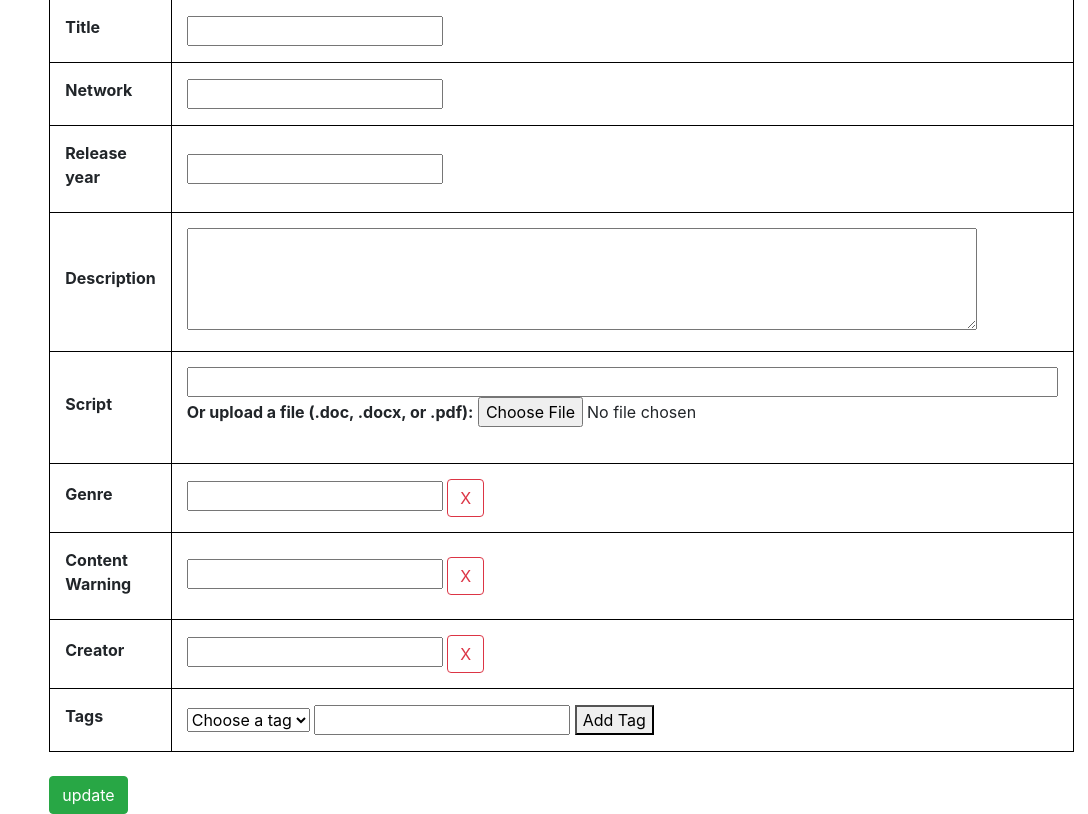
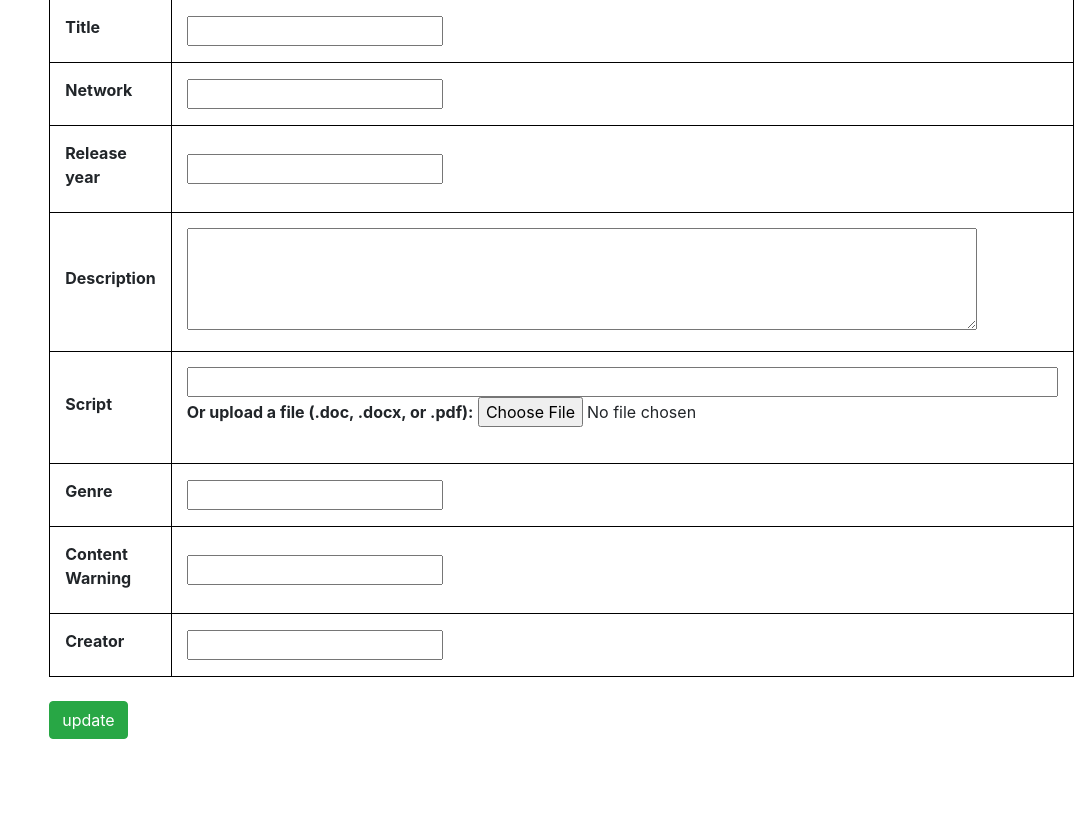
Before and after one commit to chloeymoon/cs304-shows-and-tel, a Flask app: template templates/edit.html in a window 1320 px wide. Shown: the part 335-1149 px from the top of the page, without its empty margins (232-1320 px from the left). After the commit the page ends 1074 px from the top, so only its background shows below. Run offline with Flask 2, Linux system fonts and the light colour scheme; the template is opened without the code that fills it, so the values that code supplies are empty; some libraries are stand-ins or nearby versions.

Commit message:
fixed bug in edit

```diff
--- a/app.py
+++ b/app.py
@@ -135,7 +135,7 @@ def edit(sid):
         newnetwork = request.form['show-network']
         newyear = request.form['show-release']
         newdesc = request.form['show-description']
-        newscript = request.form['script']
+        newscript = request.form['show-script']
         try:
             newfile = request.files['file']
         except:
@@ -219,7 +219,6 @@ def login():
                 flash('successfully logged in as '+username)
                 session['username'] = username
                 session['logged_in'] = True
-                #### change this later
                 return redirect(url_for('index'))
             else:
                 flash('login incorrect. Try again or join')
--- a/templates/edit.html
+++ b/templates/edit.html
@@ -52,7 +52,6 @@
           {% if not genres %}
           <tr>
             <td><label for="emptyGenre">Genre</label></td><td><input name="show-genres" value="" id="emptyGenre">
-              <button type="button" class= "btn btn-outline-danger" name="delete" onclick="deleteRow(this)">X</button>
             </td>
           </tr>
           {% endif %}
@@ -74,7 +73,6 @@
           {% if not warnings %}
             <tr>
               <td><label for="emptyWarning">Content Warning</label></td><td><input name="emptyWarning" id="show-warnings" value="">
-                    <button type="button" class= "btn btn-outline-danger" name="delete" onclick="deleteRow(this)">X</button>
                 </td>
             </tr>
           {% endif %}
@@ -95,8 +93,8 @@
 
           {% if not creators %}
           <tr>
-              <td><label for="emptyCreator">Creator</label></td><td><input name="show-creators" id="emptyCreator" value="">
-                <button type="button" class= "btn btn-outline-danger" name="delete" onclick="deleteRow(this)">X</button>
+            <td>
+              <label for="emptyCreator">Creator</label></td><td><input name="show-creators" id="emptyCreator" value="">
             </td>
           </tr>
           {% endif %}
@@ -113,26 +111,6 @@
             </td>
           </tr>
           {% endfor %}
-
-          {% if not tags %}
-            <tr class='tag'>
-              <td><label for="tags">Tags</label></td>
-              <td>
-                <select id="tags" name=tags>
-                    <option value=''>Choose a tag</option>
-                    <option value='pace'>Pace</option>
-                    <option value='length'>Length</option>
-                    <option value='type'>Type</option>
-                </select>
-                <input id="tag-vals" name='tag-vals' value='' required>
-                {% if tag == tags[0] %}
-                  <button type="button" name="add" id="add-tag">Add Tag</button>
-                {% elif tag != tags[0] %}
-                <button type="button" class= "btn btn-outline-danger" name="delete" onclick="deleteRow(this)">X</button>
-                {% endif %}
-              </td>
-            </tr>
-          {% endif %}
 
           {% for tag in tags %}
           <tr class='tag' name={{tag.name}}>
```
Lines whose indentation alone changed are shown as unchanged.
